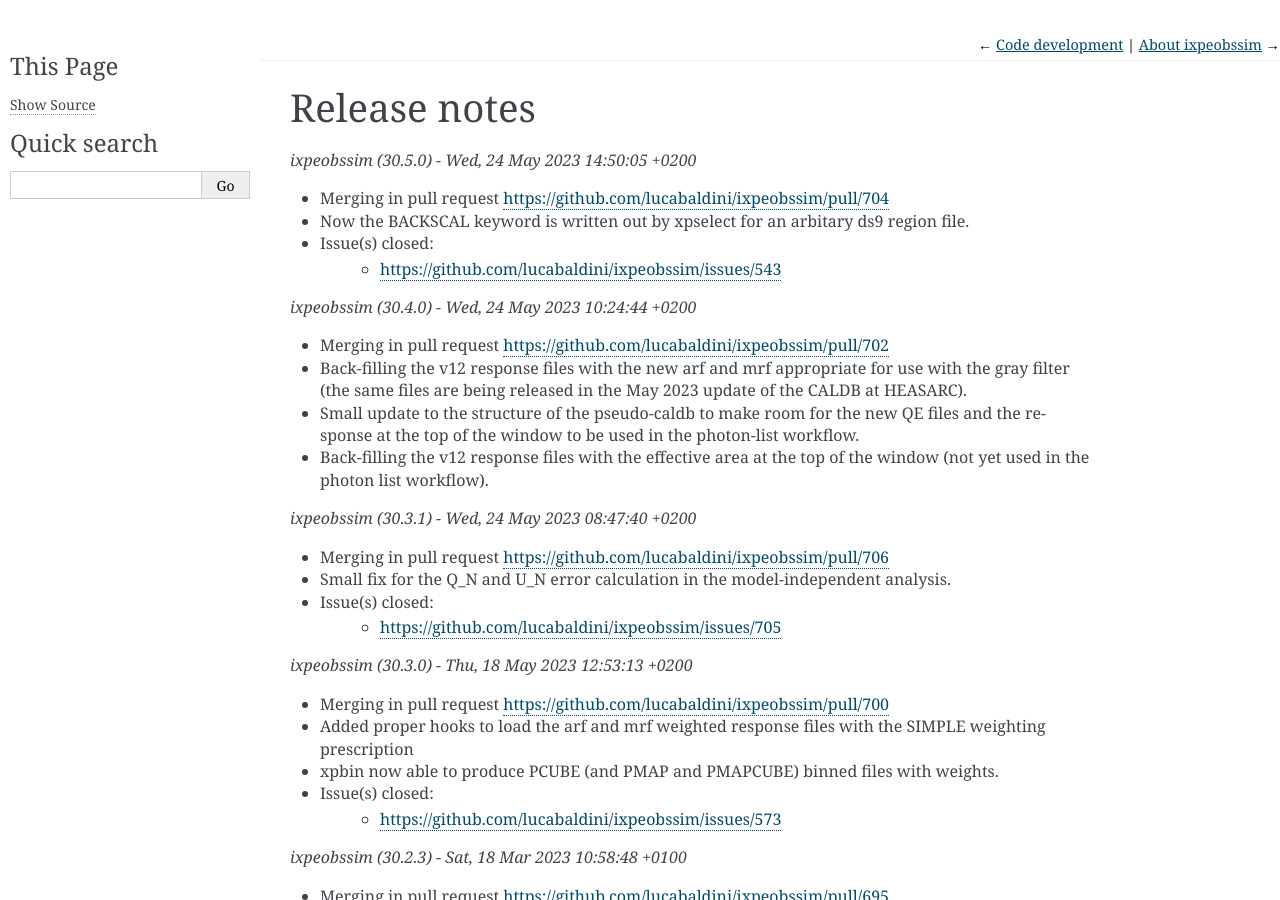
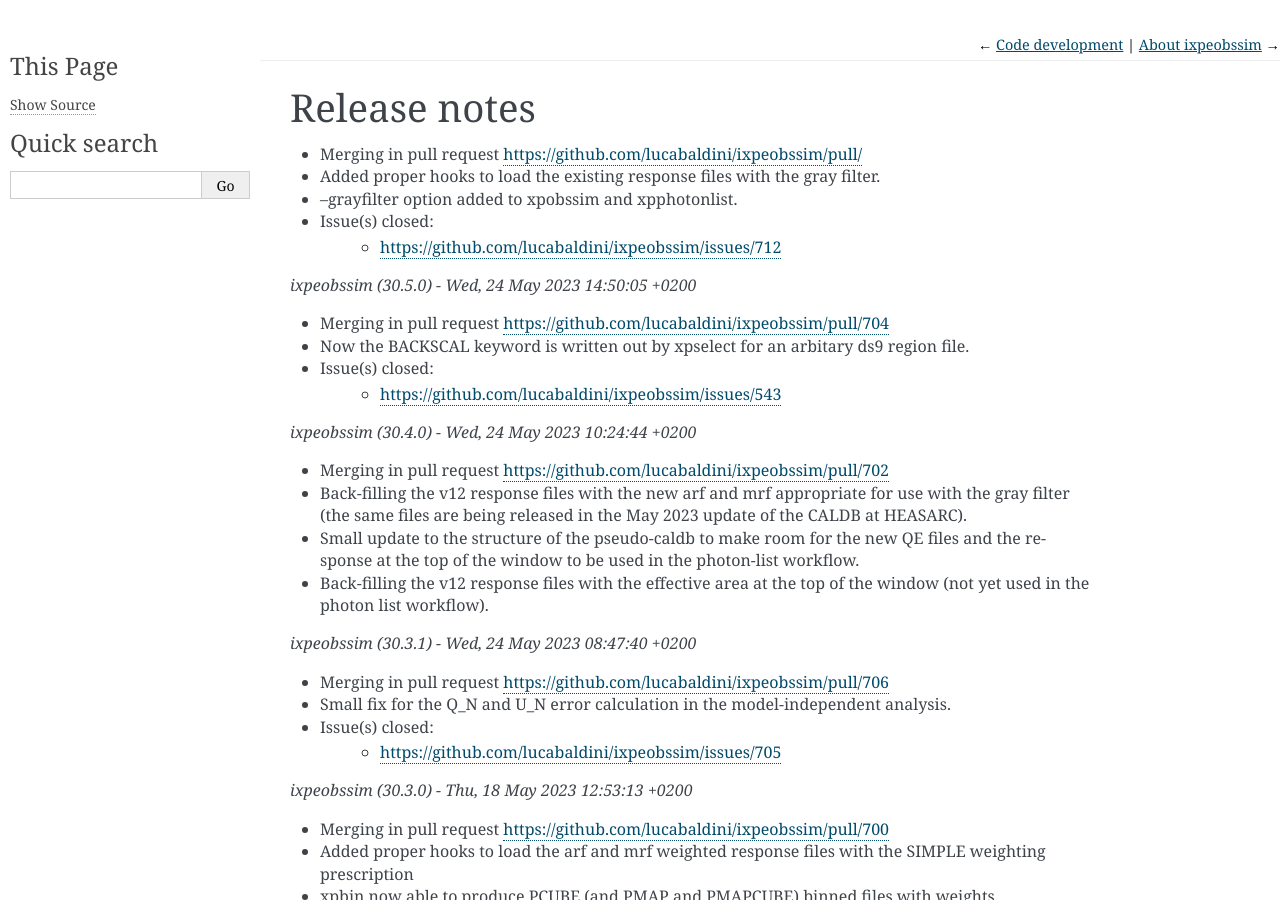
Before and after one commit to lucabaldini/ixpeobssim, a Sphinx documentation site: the page built from docs/release_notes.rst, in a window 1280 px wide and 900 px high. Built offline with Sphinx 7.4.7, drawn with Linux system fonts in a browser that asks for light colours; formulas are drawn with MathJax 3.

Commit message:
Updated release notes.

```diff
--- a/docs/release_notes.rst
+++ b/docs/release_notes.rst
@@ -2,6 +2,12 @@
 
 Release notes
 =============
+
+* Merging in pull request https://github.com/lucabaldini/ixpeobssim/pull/
+* Added proper hooks to load the existing response files with the gray filter.
+* --grayfilter option added to xpobssim and xpphotonlist.
+* Issue(s) closed:
+      * https://github.com/lucabaldini/ixpeobssim/issues/712
 
 
 *ixpeobssim (30.5.0) - Wed, 24 May 2023 14:50:05 +0200*
```
